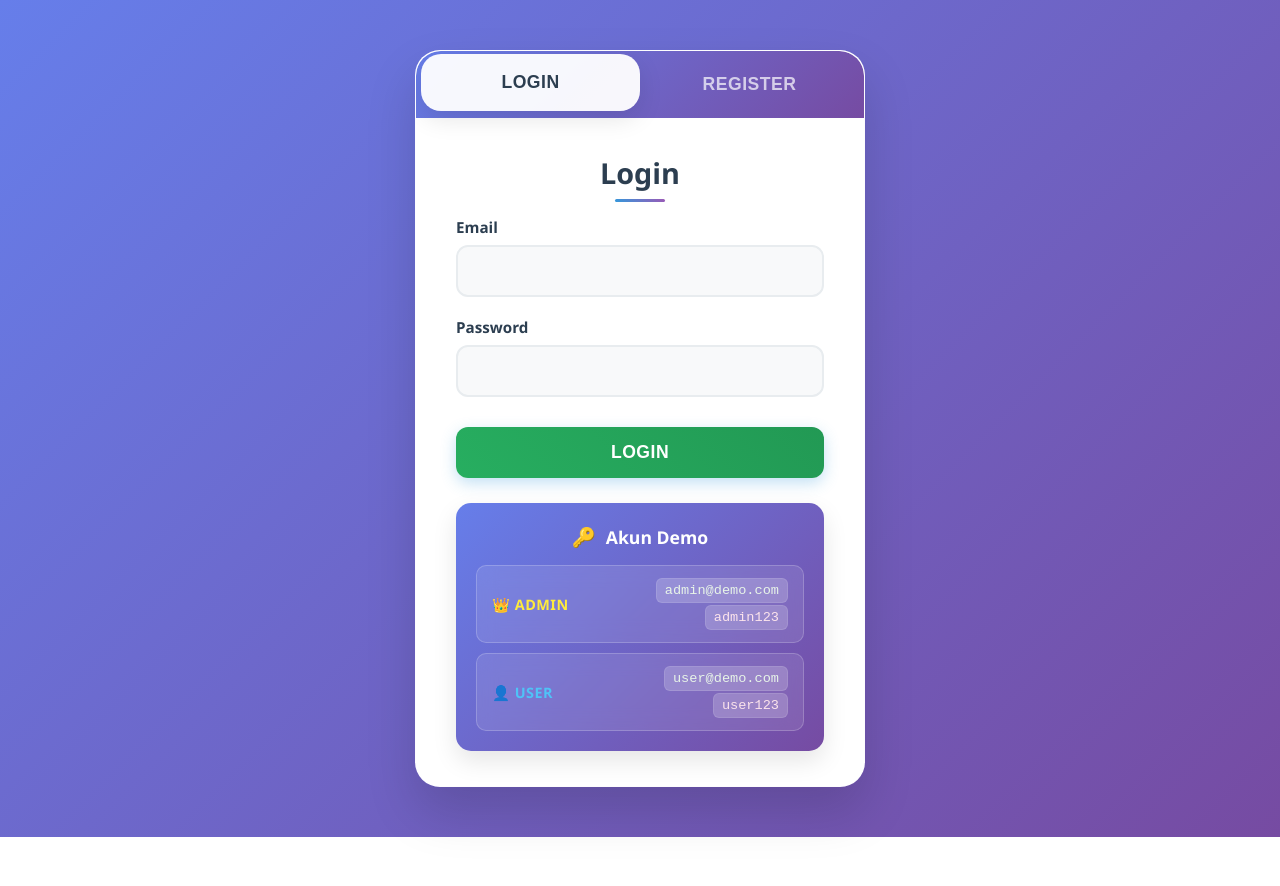
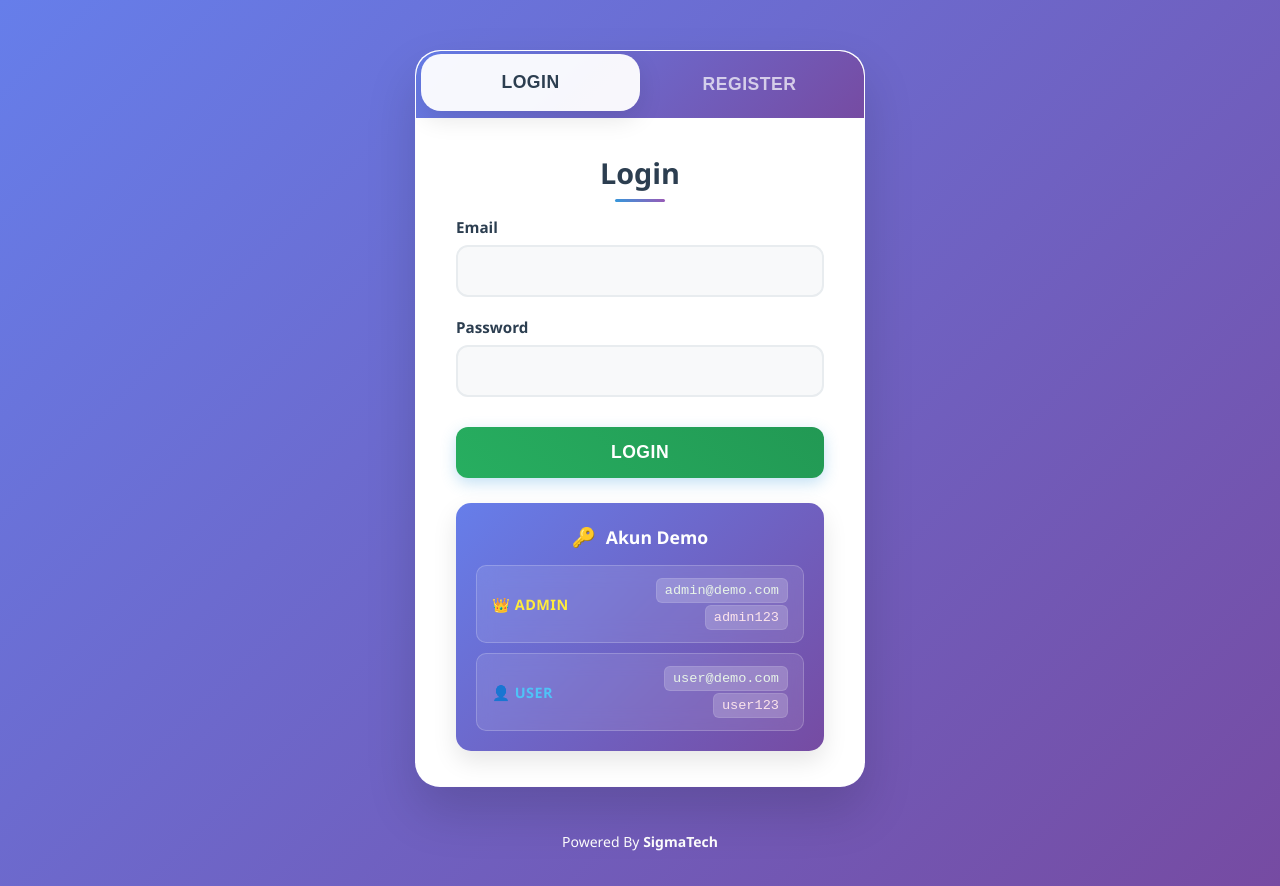
Before and after one commit to iqsanfm/stock-opname-fe, a website: page public/index.html in a window 1280 px wide. Before the commit the page ends 837 px from the top, so only its background shows below. Drawn offline with Linux system fonts and the light colour scheme.

Commit message:
Add footer to index.html with branding for SigmaTech

```diff
--- a/public/index.html
+++ b/public/index.html
@@ -1808,5 +1808,17 @@
             alert(message);
         }
     </script>
+
+    <!-- Footer -->
+    <footer style="
+        text-align: center;
+        padding: 15px 20px;
+        margin-top: 30px;
+        color: white;
+        font-size: 14px;
+        font-weight: 500;
+    ">
+        Powered By <span style="color: #ffffff; font-weight: 600;">SigmaTech</span>
+    </footer>
 </body>
 </html>
```
